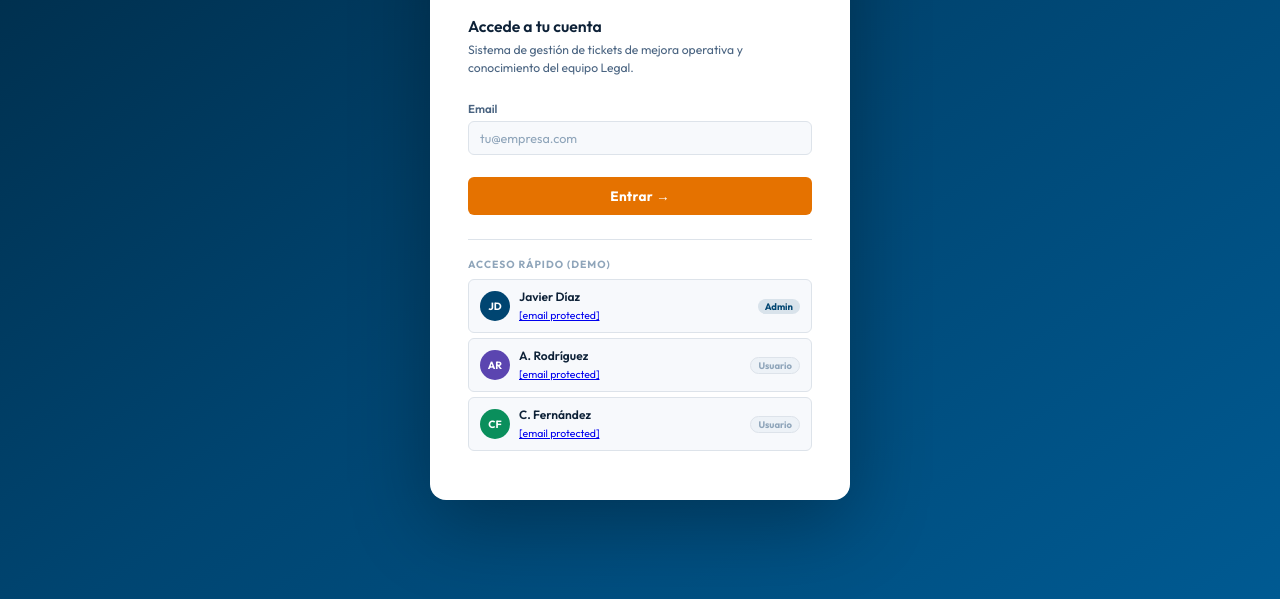
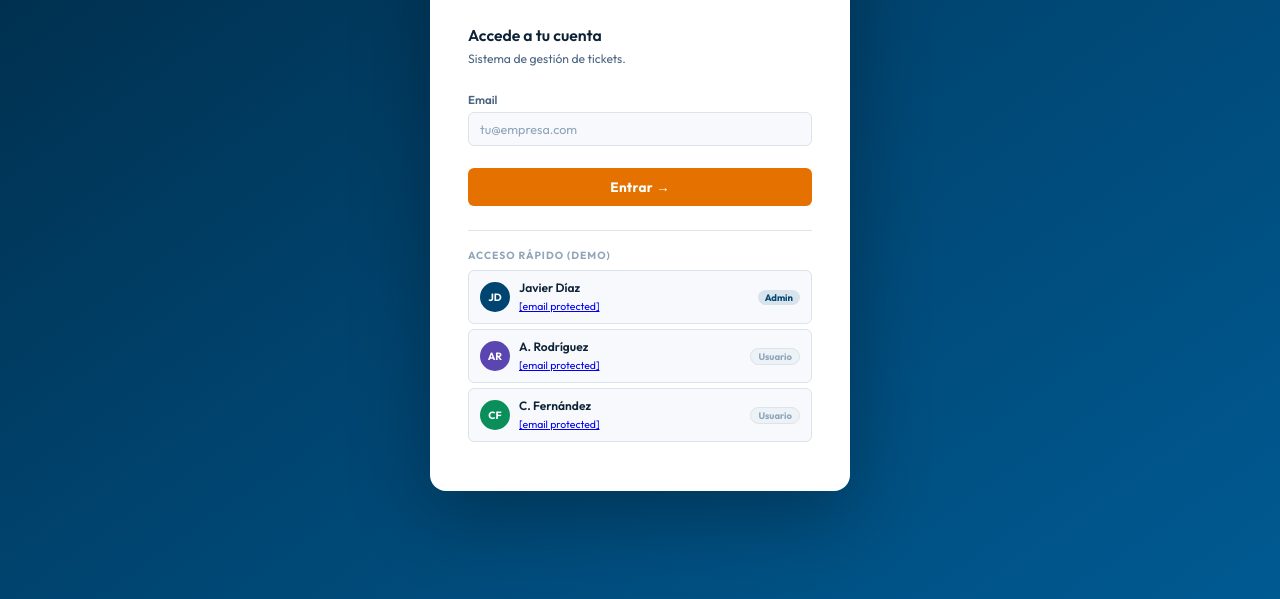
Before and after one commit to diazes12/Naturgy_Ticketing, a plain HTML site: page index.html in a window 1280 px wide. Shown: the part 201-800 px from the top of the page. Drawn offline with Linux system fonts and the light colour scheme.

Commit message:
index.html

```diff
--- a/index.html
+++ b/index.html
@@ -301,7 +301,7 @@ textarea{resize:vertical;min-height:96px;line-height:1.6}
       <div class="login-logo-text"><strong>naturgy</strong><span>Portal Legal · Ticketing</span></div>
     </div>
     <div class="login-title">Accede a tu cuenta</div>
-    <div class="login-sub">Sistema de gestión de tickets de mejora operativa y conocimiento del equipo Legal.</div>
+    <div class="login-sub">Sistema de gestión de tickets.</div>
     <div class="login-group"><label class="login-label">Email</label><input class="login-input" type="email" id="login-email" placeholder="tu@empresa.com" onkeydown="if(event.key==='Enter')doLogin()"></div>
     <button class="login-btn" onclick="doLogin()">Entrar →</button>
     <div id="login-error" style="color:var(--red);font-size:0.77rem;text-align:center;margin-top:9px;display:none">Email no válido o incorrecto</div>
```
